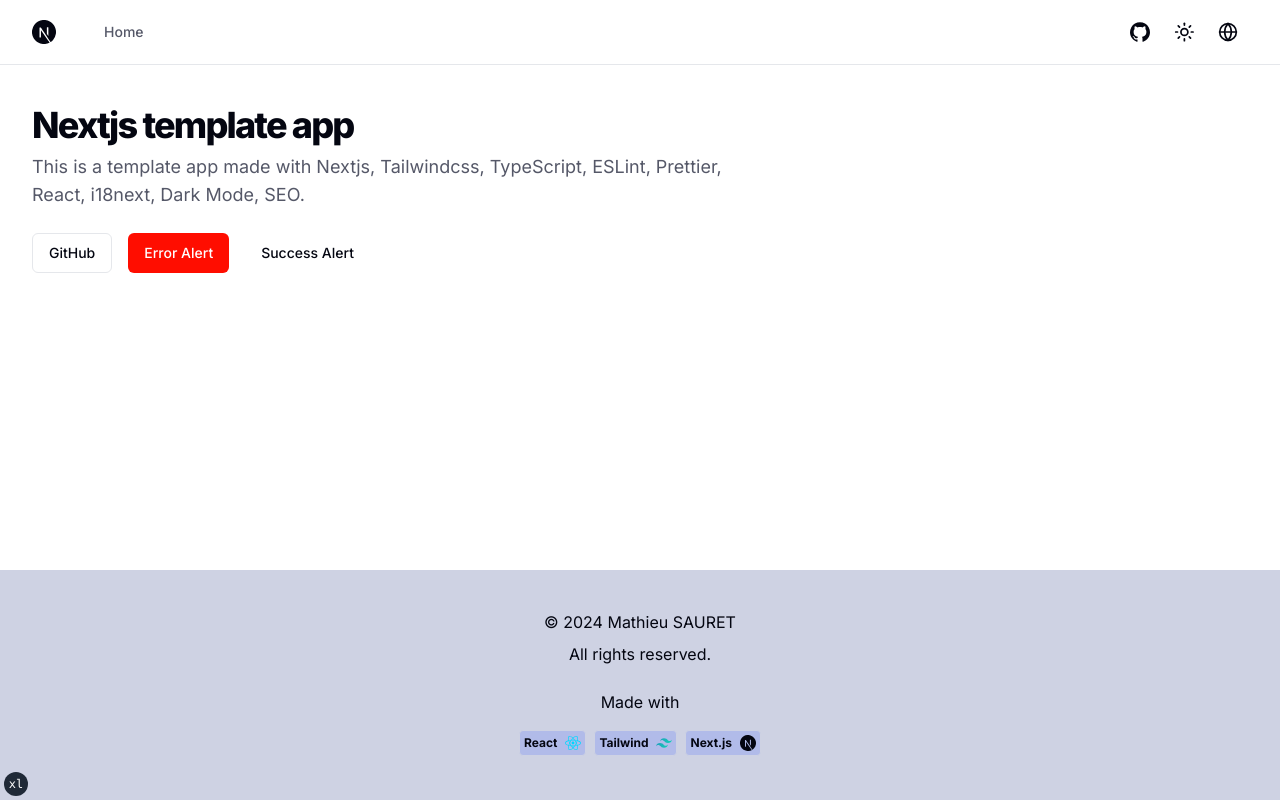
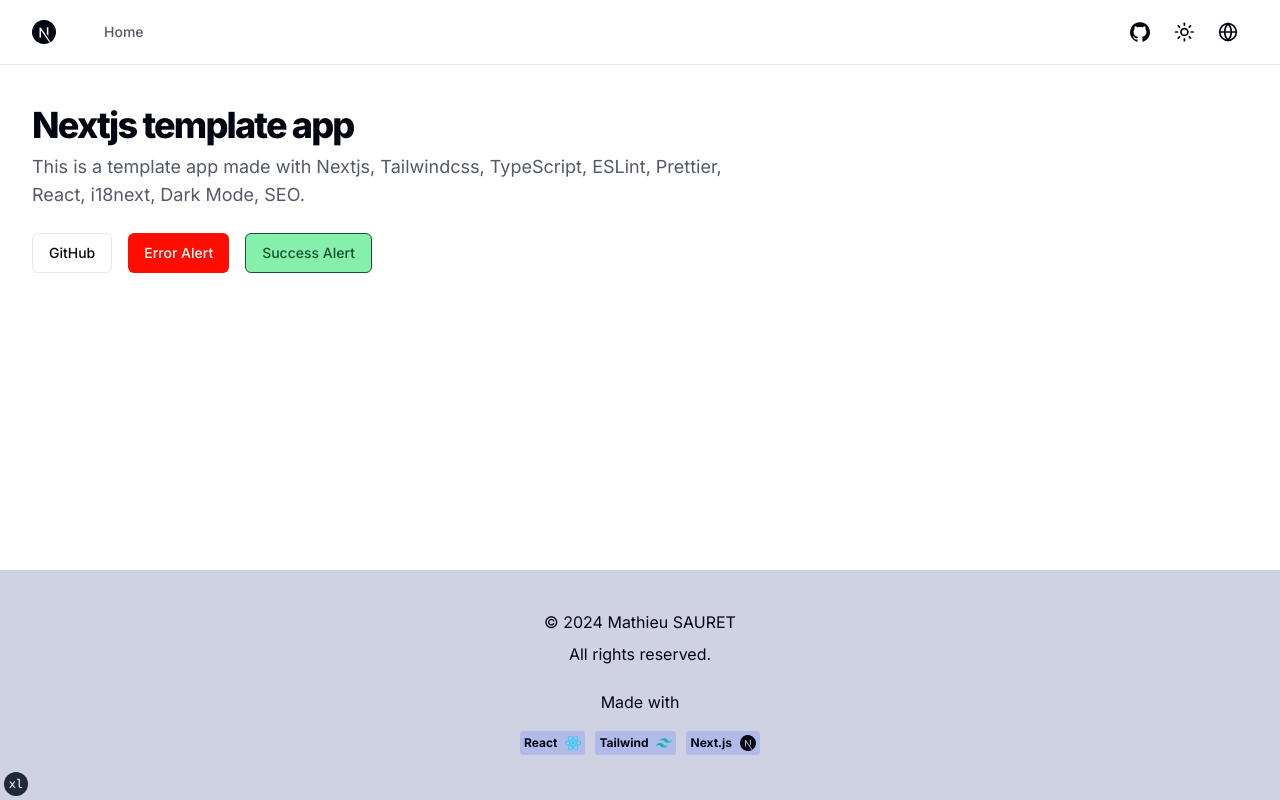
Before and after one commit to SAURETMathieu/nextjs-template, a Next.js app: page /en in a window 1280 px wide. Built offline with nearby package versions, Linux system fonts and the light colour scheme.

Commit message:
style(button): add success variant for button component

```diff
--- a/src/components/ui/button.tsx
+++ b/src/components/ui/button.tsx
@@ -8,13 +8,15 @@ const buttonVariants = cva(
   {
     variants: {
       variant: {
-        default: "bg-primary text-primary-foreground hover:bg-primary/90",
+        default: "bg-primary text-primary-foreground hover:bg-primary/80",
         destructive:
-          "bg-destructive text-destructive-foreground hover:bg-destructive/90",
+          "bg-destructive text-destructive-foreground hover:bg-destructive/80",
         outline:
           "border border-input hover:bg-accent hover:text-accent-foreground",
         secondary:
           "bg-secondary text-secondary-foreground hover:bg-secondary/80",
+        success:
+          "bg-green-300 text-green-900 hover:bg-green-300/80 border border-green-900",
         ghost: "hover:bg-accent hover:text-accent-foreground",
         link: "underline-offset-4 hover:underline text-primary",
       },
```
